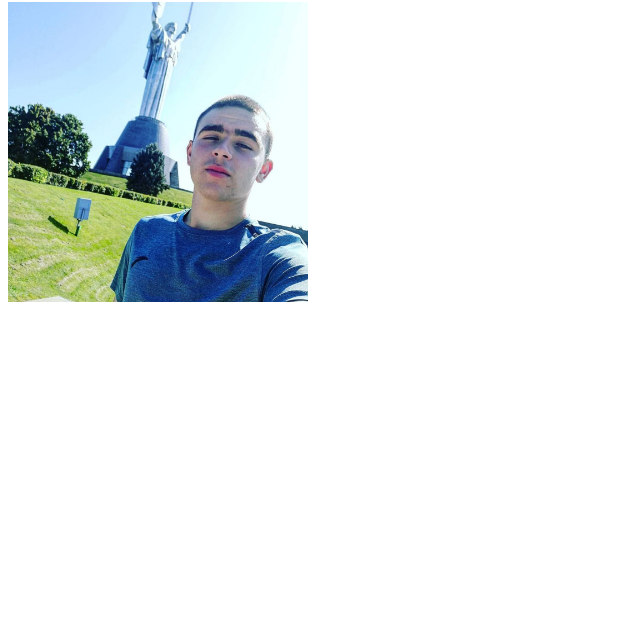
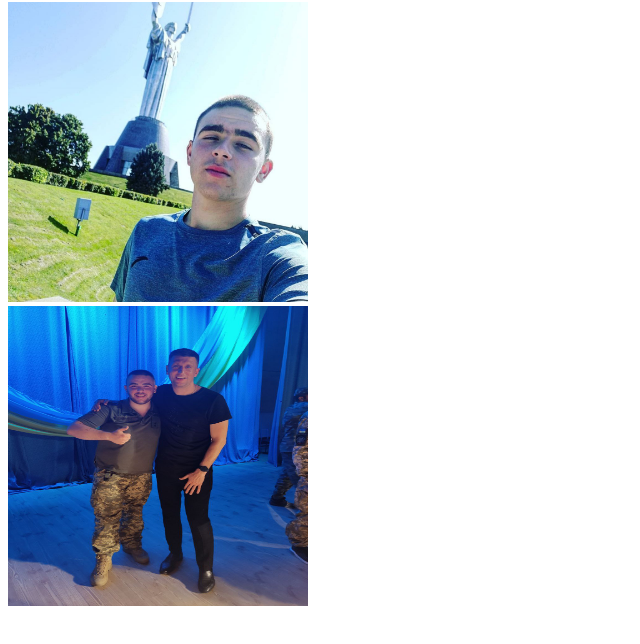
Before and after one commit to VladuslavShapoval/Lesson4, a plain HTML site: page gallery.html in a window 1280 px wide. Shown: the part 78-722 px from the top of the page, without its empty margins (0-640 px from the left). Drawn offline with Linux system fonts and the light colour scheme.

Commit message:
c commit

```diff
--- a/gallery.html
+++ b/gallery.html
@@ -12,6 +12,9 @@
         <div>
             <img width="300" height="300" src="./img/photo_2022-10-18_13-47-37.jpg">
         </div>
+        <div>
+            <img width="300" height="300" src="./img/photo_2022-10-22_10-02-21.jpg">
+        </div>
     </section>
 
 </body>
```
